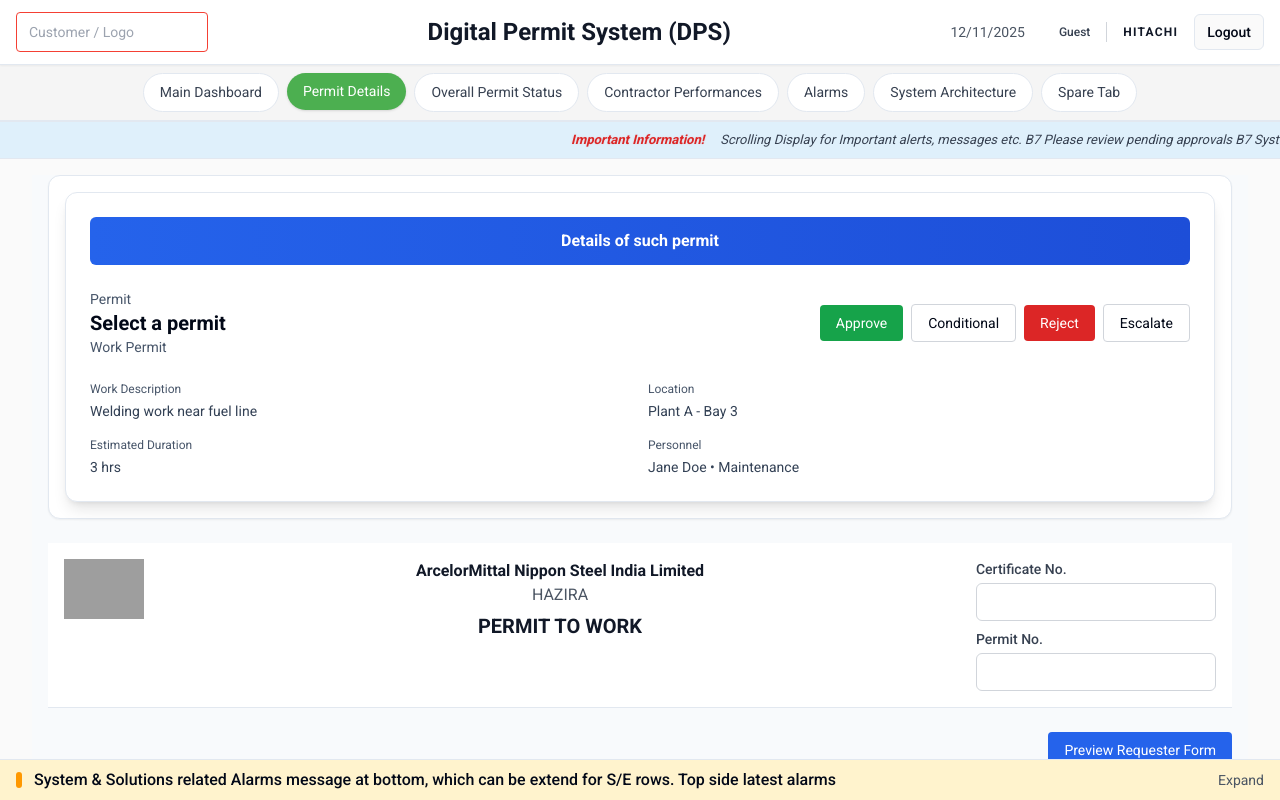
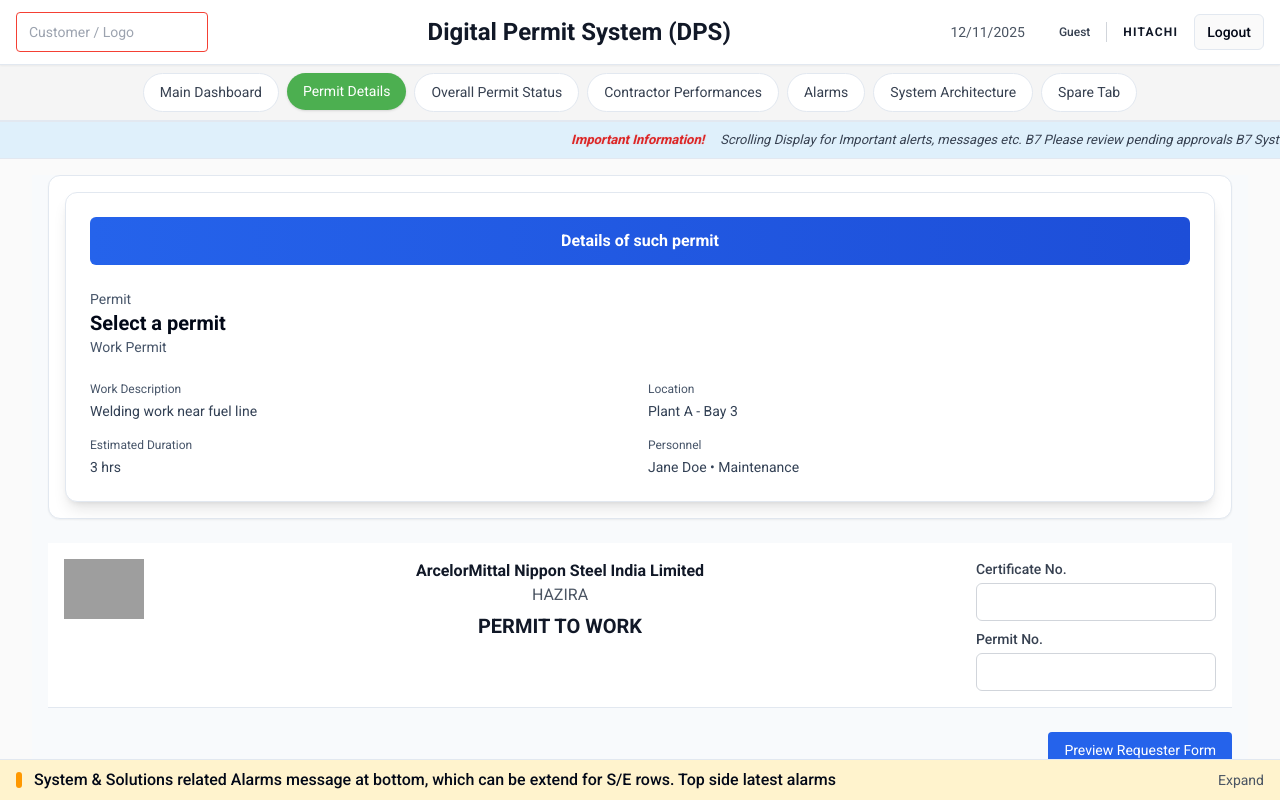
Before and after one commit to Arnav10090/DPS-Project, a React (Vite) app: page /approver-permit-details in a window 1280 px wide. Shown: the top 800 px of the page. Built offline with nearby package versions, Linux system fonts and the light colour scheme; grey boxes are pictures that could not be loaded.

Commit message:
completionId: cgen-cbcc2563c00f47f68617937415d5bcda
cgen-cbcc2563c00f47f68617937415d5bcda

```diff
--- a/client/pages/ApproverPermitDetails.tsx
+++ b/client/pages/ApproverPermitDetails.tsx
@@ -240,8 +240,8 @@ export default function ApproverPermitDetails() {
                 Details of such permit
               </div>
 
-              {/* Permit Header with Actions */}
-              <div className="mt-6 flex items-center justify-between mb-6">
+              {/* Permit Header */}
+              <div className="mt-6 mb-6">
                 <div>
                   <div className="text-sm text-slate-600">Permit</div>
                   <div className="text-xl font-semibold">
@@ -254,26 +254,6 @@ export default function ApproverPermitDetails() {
                         ? "Gas Line Work Permit"
                         : "Work Permit"}
                   </div>
-                </div>
-                <div className="flex items-center gap-2">
-                  <button
-                    onClick={() => alert("Approve (placeholder)")}
-                    className="px-4 py-2 rounded bg-green-600 text-white text-sm hover:bg-green-700"
-                  >
-                    Approve
-                  </button>
-                  <button className="px-4 py-2 rounded border border-gray-300 bg-white text-sm hover:bg-gray-50">
-                    Conditional
-                  </button>
-                  <button
-                    onClick={() => alert("Reject (placeholder)")}
-                    className="px-4 py-2 rounded bg-red-600 text-white text-sm hover:bg-red-700"
-                  >
-                    Reject
-                  </button>
-                  <button className="px-4 py-2 rounded border border-gray-300 bg-white text-sm hover:bg-gray-50">
-                    Escalate
-                  </button>
                 </div>
               </div>
 
```
